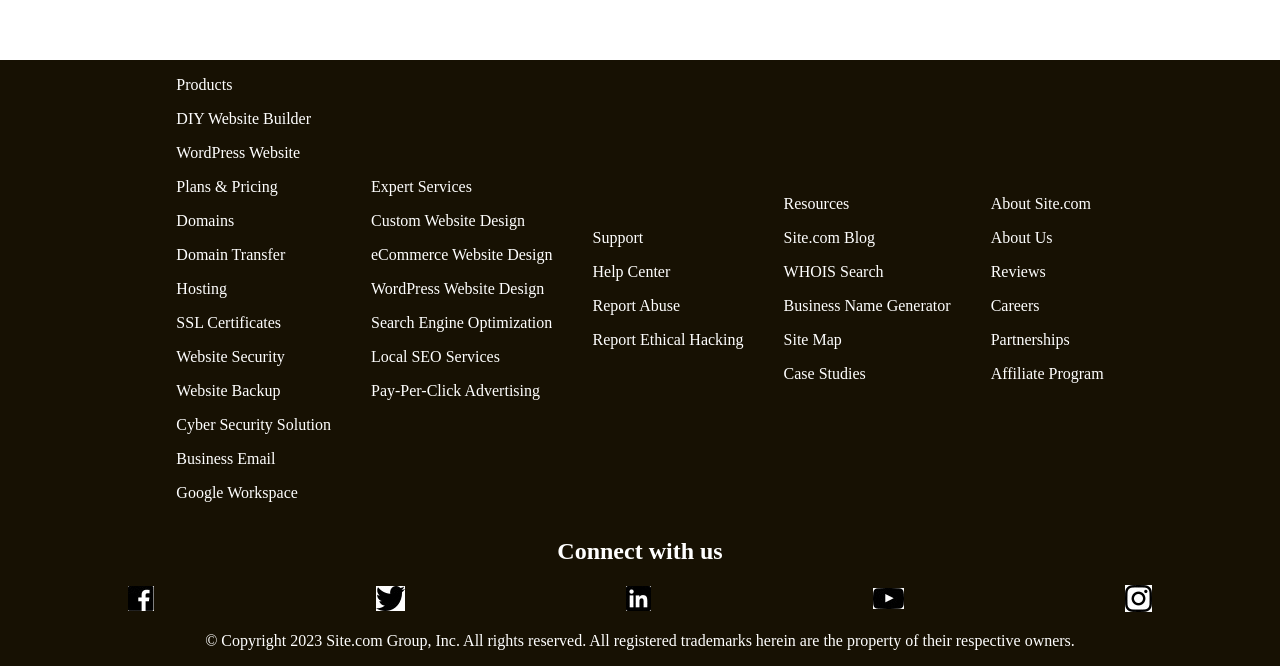
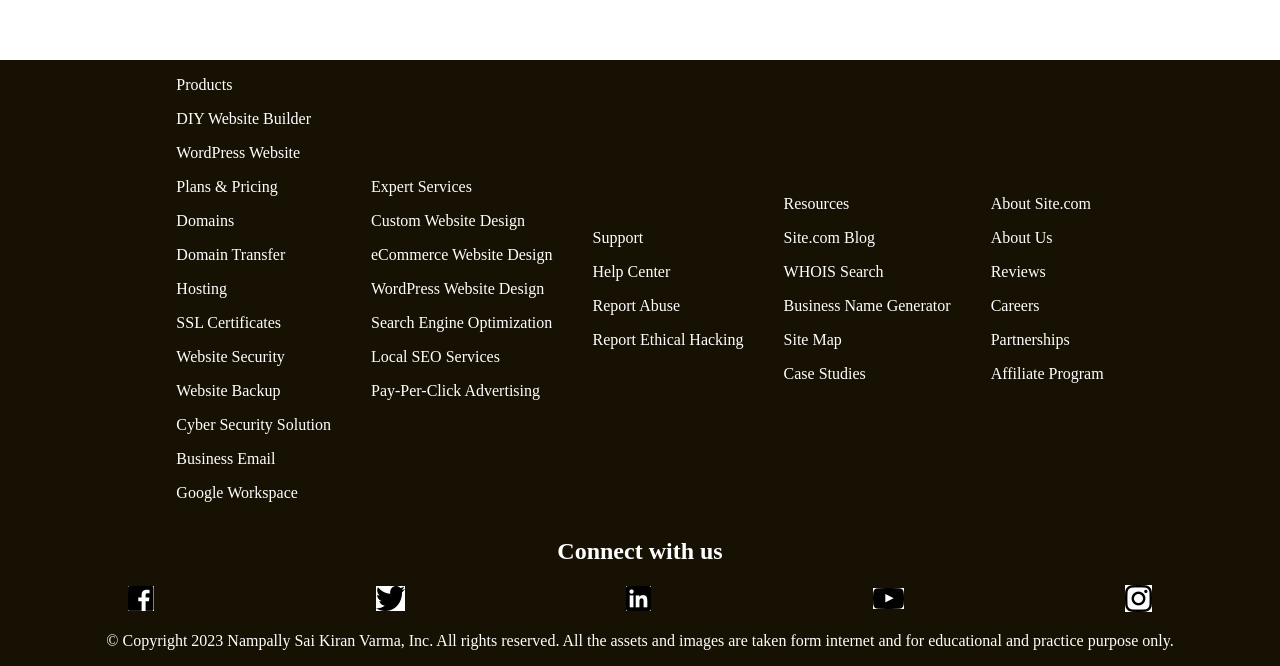
Before and after one commit to VARMAMASTER/Site.com, a plain HTML site: page index.html in a window 1280 px wide. Shown: the part 7447-8113 px from the top of the page. Drawn offline with nearby package versions, Linux system fonts and the light colour scheme.

Commit message:
all done

```diff
--- a/index.html
+++ b/index.html
@@ -460,9 +460,7 @@
 
       <div class="copyright">
         <p>
-          © Copyright 2023 Site.com Group, Inc. All rights reserved. All
-          registered trademarks herein are the property of their respective
-          owners.
+          © Copyright 2023 Nampally Sai Kiran Varma, Inc. All rights reserved. All the assets and images are taken form internet and for educational and practice purpose only.
         </p>
       </div>
     </div>
```
